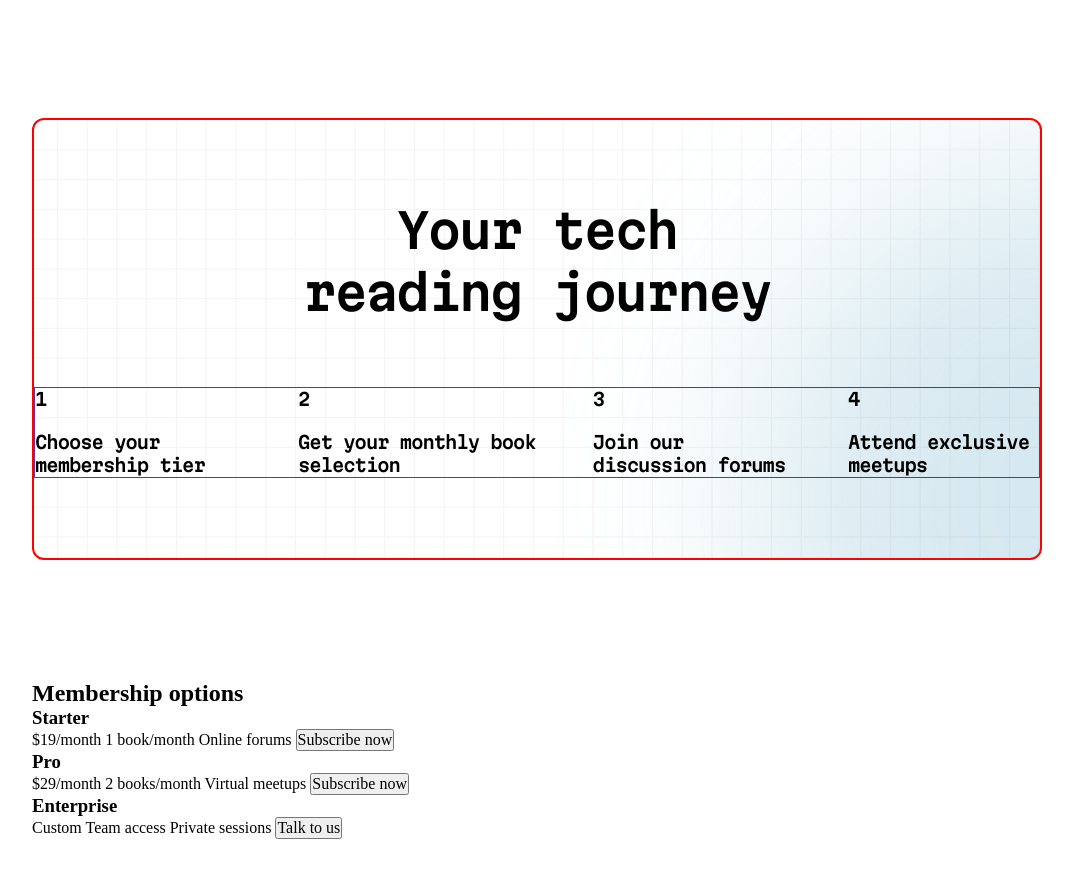
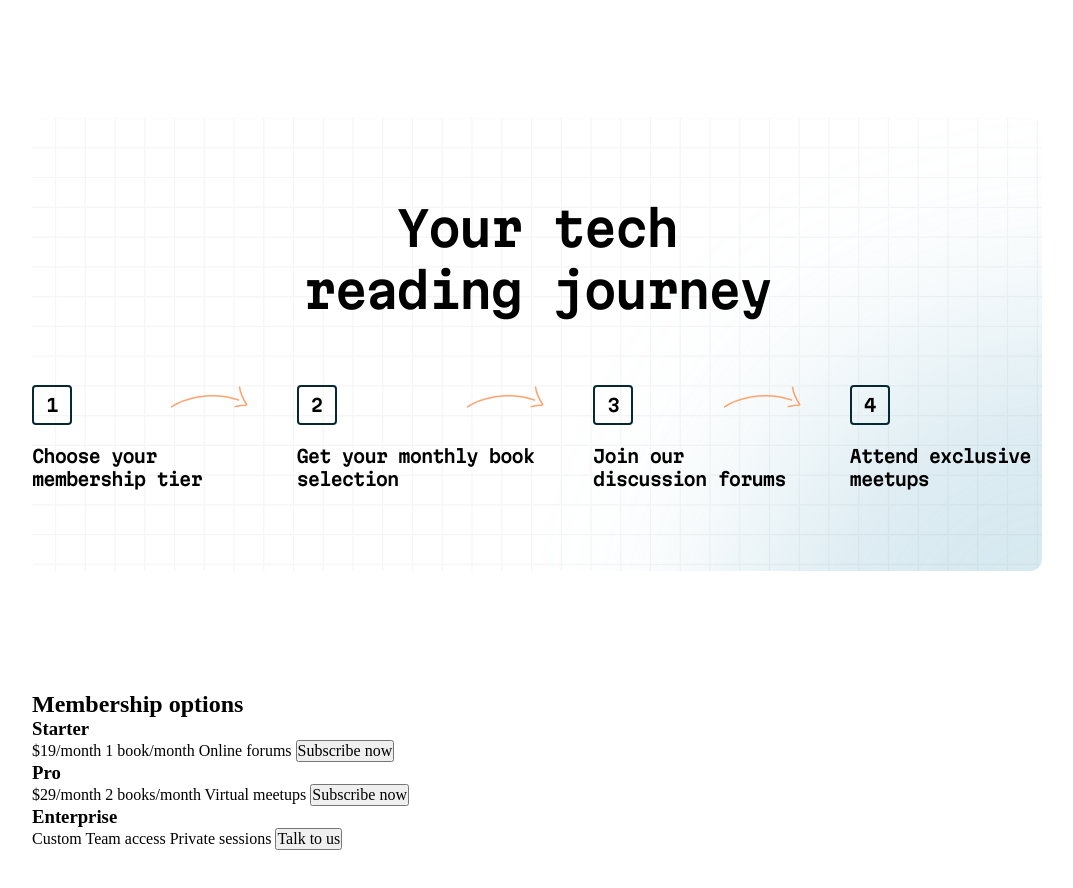
Before and after one commit to korcakSEA/tech-book-club-landing-page, a website: page index.html in a window 1280 px wide. Shown: the part 2134-3022 px from the top of the page, without its empty margins (103-1176 px from the left). Drawn offline with Linux system fonts and the light colour scheme.

Commit message:
finish journey section

```diff
--- a/index.html
+++ b/index.html
@@ -109,25 +109,26 @@
     </section>
 
     <!-- Journey section -->
-    <section class="journey" style="border: 2px solid red;">
+    <section class="journey">
       <h2 class="journey__heading text-preset-2" >Your tech reading journey</h2>
-      <div class="journey__steps text-preset-6 flex flex-col" style="border: 1px solid rebeccapurple;">
+      <div class="journey__steps text-preset-6 flex flex-col">
         <div class="journey__steps-item flex flex-col">
-          <div class="step-number"><span>1</span></div>
+          <div class="step-number">1</div>
           <p>Choose your membership tier</p>
+          <img src="./assets/images/pattern-arrow.svg" aria-hidden="true" class="journey__arrow">
         </div>
         <div class="journey__steps-item flex flex-col">
-          <div class="step-number">
-            <span>2</span>
-          </div>
+          <div class="step-number">2</div>
           <p>Get your monthly book selection</p>
+          <img src="./assets/images/pattern-arrow.svg" aria-hidden="true" class="journey__arrow">
         </div>
         <div class="journey__steps-item flex flex-col">
-          <div class="step-number"><span>3</span></div>
+          <div class="step-number">3</div>
           <p>Join our discussion forums</p>
+          <img src="./assets/images/pattern-arrow.svg" aria-hidden="true" class="journey__arrow">
         </div>
         <div class="journey__steps-item flex flex-col">
-          <div class="step-number"><span>4</span></div>
+          <div class="step-number">4</div>
           <p>Attend exclusive meetups</p>
         </div>
       </div>
--- a/scss/layout/_main.scss
+++ b/scss/layout/_main.scss
@@ -126,7 +126,7 @@ main {
     background-image: url('../../assets/images/pattern-light-bg.svg'),
       url('../../assets/images/pattern-glow.svg');
     background-repeat: no-repeat;
-    background-position: left top, right -600px bottom 75%;
+    background-position: left top, right -575px bottom 100%;
 
 
     @include respond-to(md) {
@@ -160,7 +160,7 @@ main {
 
 
       @include respond-to(lg) {
-        max-width:65.625rem;
+        max-width: 65.625rem;
         flex-direction: row;
         --gap: var(--spacing-600);
         margin-inline: auto;
@@ -168,8 +168,31 @@ main {
 
       &-item {
         --gap: var(--spacing-250);
+        position: relative;
+
+        .step-number{
+          width: 2.5rem;
+          height: 2.5rem;
+          display: grid;
+          place-items: center;
+          border-radius: var(--radius-4);
+          border: 2px solid var(--clr-neutral-900);
+        }
+
+        .journey__arrow {
+          display: none;
+
+          @include respond-to(lg) {
+            display: block;
+            position: absolute;
+            right: 0;
+            top: 0;
+          }
+        }
+
       }
     }
+
 
   }
 
```
Also changed, not shown: dist/css/style.css.
